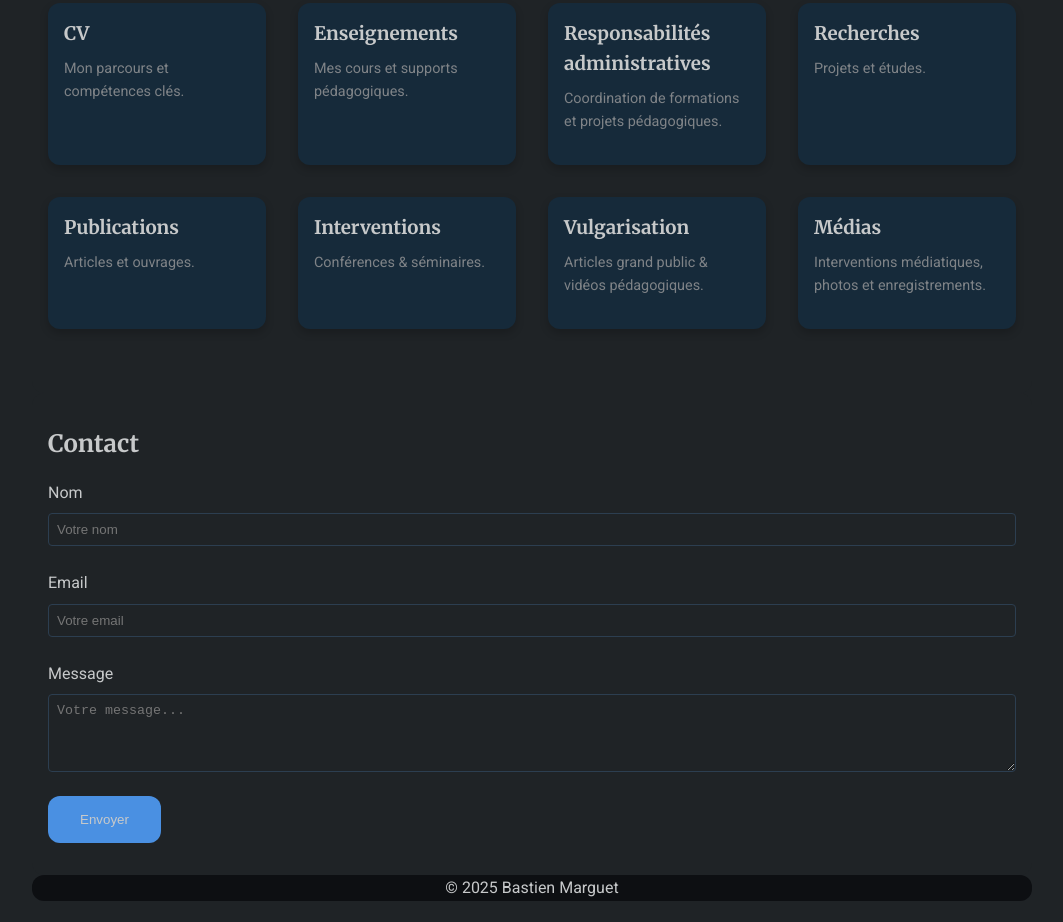
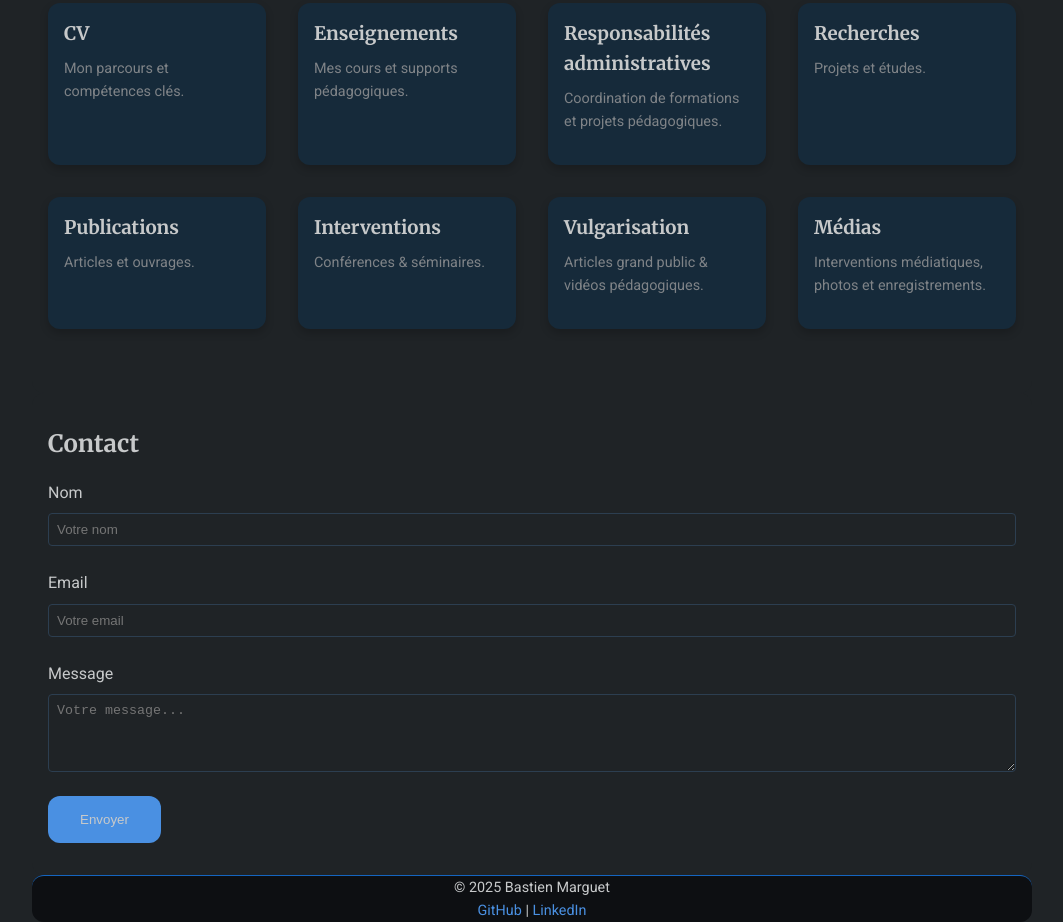
Before and after one commit to LetudXBast/bastien.marguet, a plain HTML site: page index.html in a window 1280 px wide. Shown: the part 910-1832 px from the top of the page, without its empty margins (108-1171 px from the left). Drawn offline with Linux system fonts and the light colour scheme.

Commit message:
indexation

```diff
--- a/index.html
+++ b/index.html
@@ -174,8 +174,12 @@
 
   </section>
 
-  <footer class="container">
-    <p>&copy; 2025 Bastien Marguet</p>
+  <footer class="container" style="border-top: 1px solid #1565c0; padding-top: 0; padding-bottom: 0; font-size: 0.9em;">
+    <p style="margin: 0;">&copy; 2025 Bastien Marguet</p>
+    <div class="social-links" style="margin: 0;">
+      <a href="https://github.com/LetudXBast" target="_blank" rel="noopener noreferrer">GitHub</a> |
+      <a href="https://fr.linkedin.com/in/bastien-marguet-23a074200" target="_blank" rel="noopener noreferrer">LinkedIn</a>
+    </div>
   </footer>
 
   <script src="js/script.js" defer></script>
```
Also changed, not shown: resources.html (+6 -2 lines), 1 other file.
